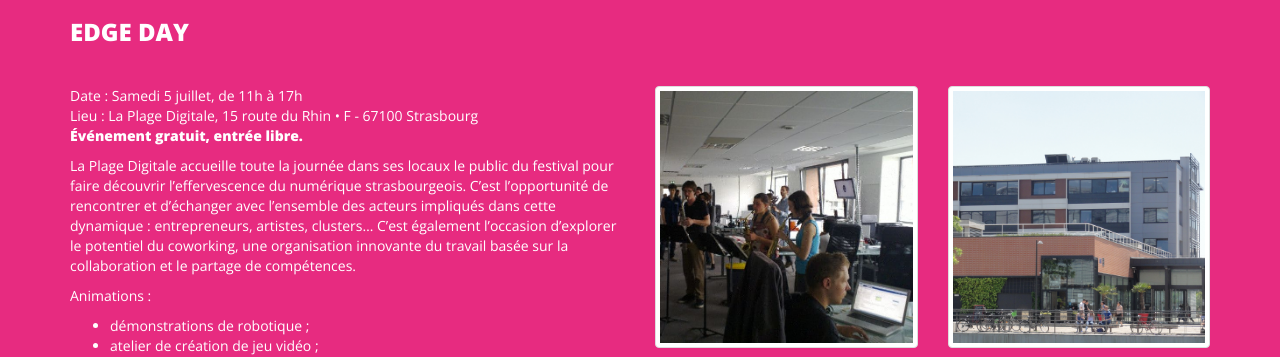
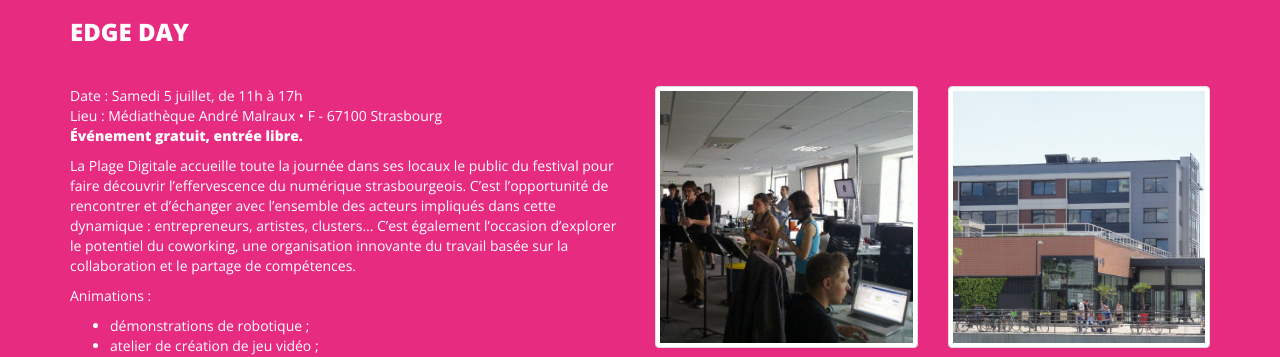
Before and after one commit to AlsaceDigitale/www.edgefest.fr-2019-temporary, a Jekyll site: the page built from edgeday.html, in a window 1280 px wide and 900 px high, scrolled down 1262 px. Shown: the part 154-511 px from the top of the window. Built offline with Jekyll 4.4.1, drawn with Linux system fonts in a browser that asks for light colours; nearby versions of some CDN libraries; some web fonts are replaced.

Commit message:
changement lieu

```diff
--- a/_includes/edgeday.html
+++ b/_includes/edgeday.html
@@ -8,7 +8,7 @@
     <div class="row">
       <div class="col-xs-6">
         <p class="date">Date : Samedi 5 juillet, de 11h à 17h</p>
-        <p class="venue">Lieu : La Plage Digitale, 15 route du Rhin • F - 67100 Strasbourg</p>
+        <p class="venue">Lieu : Médiathèque André Malraux • F - 67100 Strasbourg</p>
         <p class="type">Événement gratuit, entrée libre.</p>
         <p class="concept">
           La Plage Digitale accueille toute la journée dans ses locaux le public du festival pour faire découvrir l’effervescence du numérique strasbourgeois. C’est l’opportunité de rencontrer et d’échanger avec l’ensemble des acteurs impliqués dans cette dynamique : entrepreneurs, artistes, clusters… C’est également l’occasion d’explorer le potentiel du coworking, une organisation innovante du travail basée sur la collaboration et le partage de compétences.
```
